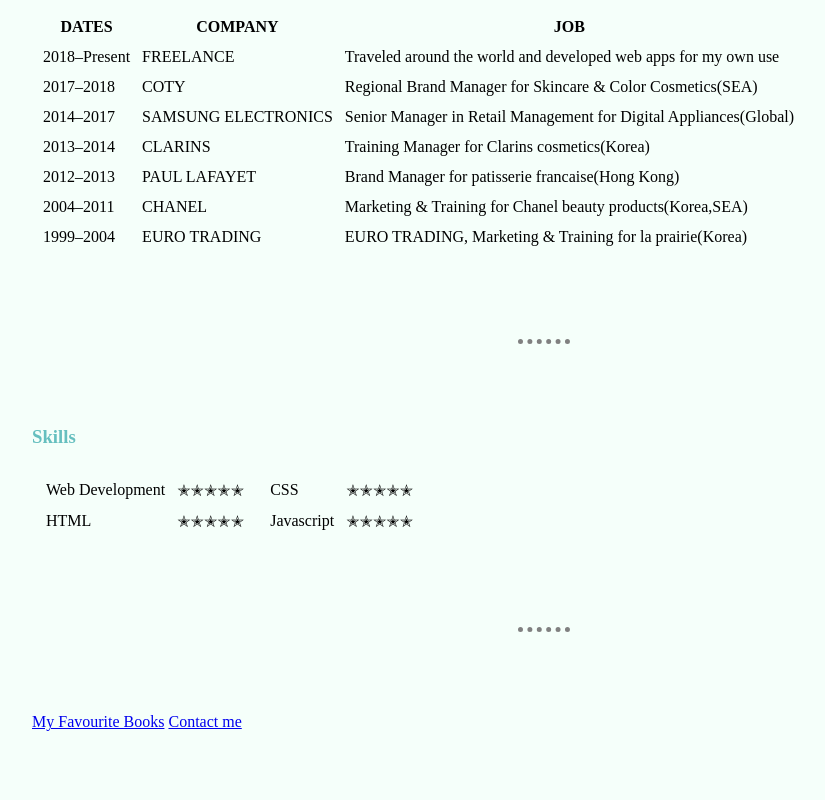
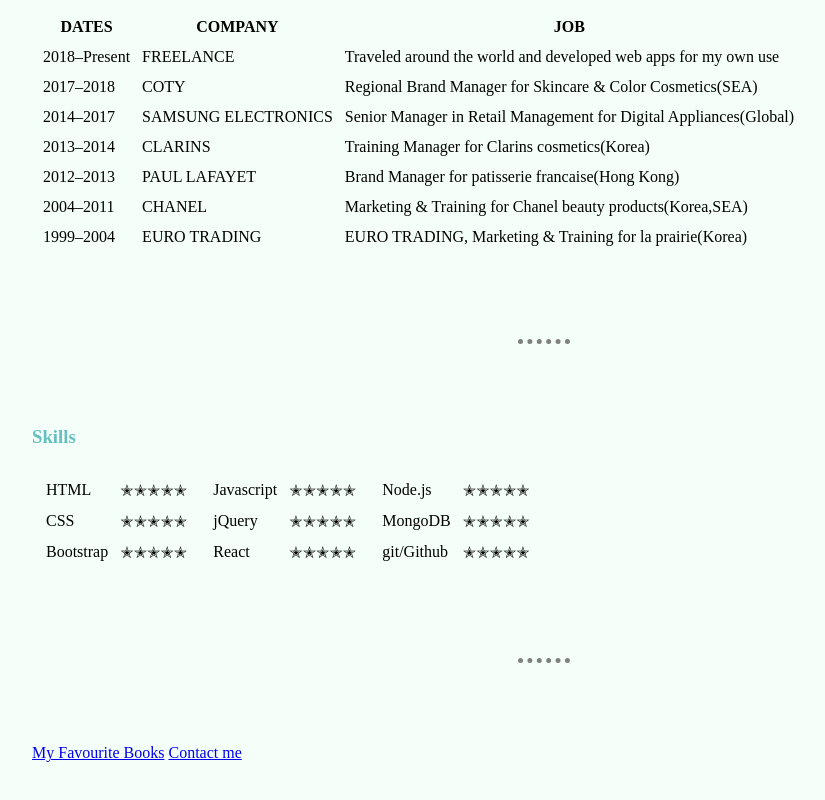
Before and after one commit to leunah76/CV, a plain HTML site: page index.html in a window 1280 px wide. Shown: the part 822-1622 px from the top of the page, without its empty margins (96-921 px from the left). Drawn offline with Linux system fonts and the light colour scheme.

Commit message:
Update html

```diff
--- a/index.html
+++ b/index.html
@@ -83,10 +83,14 @@
       <td>
         <table cellspacing="10">
           <tr>
-            <td>Web Development</td>
+            <td>HTML</td>
             <td>✭✭✭✭✭</td>
           <tr>
-            <td>HTML</td>
+            <td>CSS</td>
+            <td>✭✭✭✭✭</td>
+          </tr>
+          <tr>
+            <td>Bootstrap</td>
             <td>✭✭✭✭✭</td>
           </tr>
         </table>
@@ -94,11 +98,31 @@
       <td>
         <table cellspacing="10">
           <tr>
-            <td>CSS</td>
+            <td>Javascript</td>
             <td>✭✭✭✭✭</td>
           </tr>
           <tr>
-            <td>Javascript</td>
+            <td>jQuery</td>
+            <td>✭✭✭✭✭</td>
+          </tr>
+          <tr>
+            <td>React</td>
+            <td>✭✭✭✭✭</td>
+          </tr>
+        </table>
+      </td>
+      <td>
+        <table cellspacing="10">
+          <tr>
+            <td>Node.js</td>
+            <td>✭✭✭✭✭</td>
+          </tr>
+          <tr>
+            <td>MongoDB</td>
+            <td>✭✭✭✭✭</td>
+          </tr>
+          <tr>
+            <td>git/Github</td>
             <td>✭✭✭✭✭</td>
           </tr>
         </table>
```
